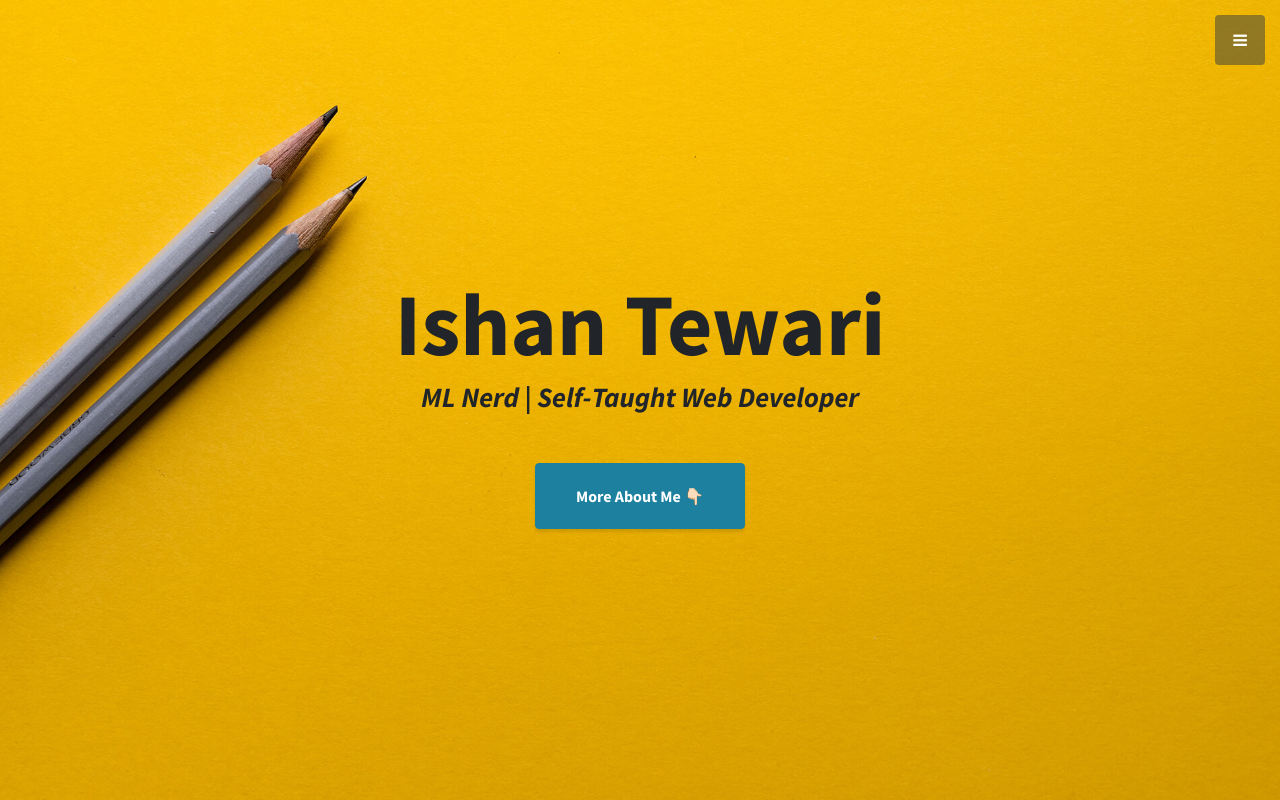
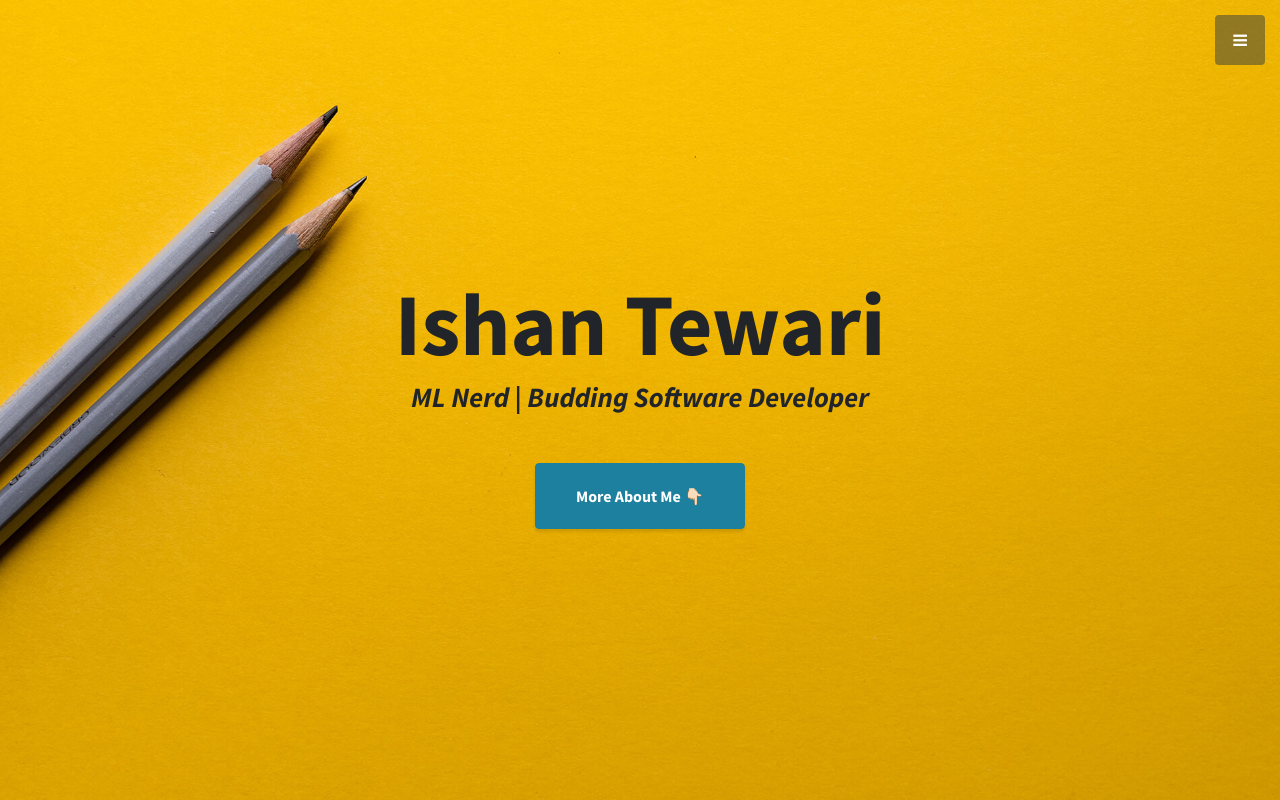
Before and after one commit to Ishan-Tewari/Ishan-Tewari.github.io, a plain HTML site: page index.html in a window 1280 px wide. Shown: the top 800 px of the page. Drawn offline with nearby package versions, Linux system fonts and the light colour scheme.

Commit message:
Update index.html

```diff
--- a/index.html
+++ b/index.html
@@ -30,7 +30,7 @@
     <header class="d-flex masthead" id="about" style="background-image:url('assets/img/bg-masthead.jpg');">
         <div class="container my-auto text-center">
             <h1 class="mb-1"><strong>Ishan Tewari</strong></h1>
-            <h3 class="mb-5"><em><strong>ML Nerd | Self-Taught Web Developer</strong><br></em></h3><a class="btn btn-primary btn-xl js-scroll-trigger" role="button" href="#portfolio"><strong>More About Me 👇🏻</strong></a>
+            <h3 class="mb-5"><em><strong>ML Nerd | Budding Software Developer</strong><br></em></h3><a class="btn btn-primary btn-xl js-scroll-trigger" role="button" href="#portfolio"><strong>More About Me 👇🏻</strong></a>
             <div class="overlay"></div>
         </div>
     </header>
```
